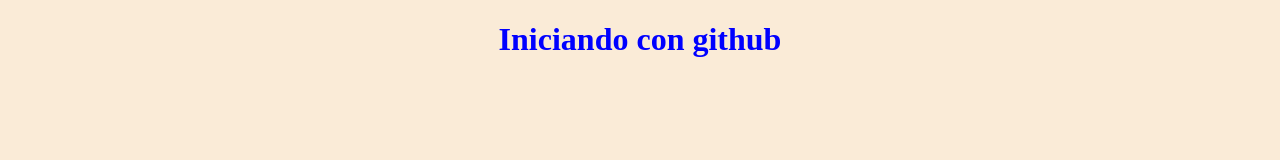
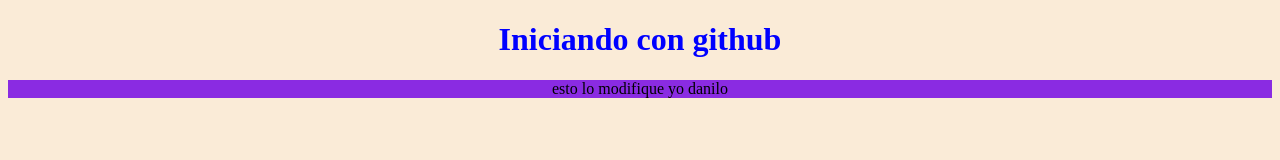
Before and after one commit to rodribenitez/grupalJaP, a plain HTML site: page index.html in a window 1280 px wide. Drawn offline with Linux system fonts and the light colour scheme.

Commit message:
esto lo subi yo danilo

```diff
--- a/css/style.css
+++ b/css/style.css
@@ -6,3 +6,6 @@ body{
 h1{
     color: blue;
 }
+
+p{ background-color: blueviolet;
+}
--- a/index.html
+++ b/index.html
@@ -9,5 +9,6 @@
 </head>
 <body>
     <h1> Iniciando con github</h1>
+    <p> esto lo modifique yo danilo </p>
 </body>
 </html>
```
